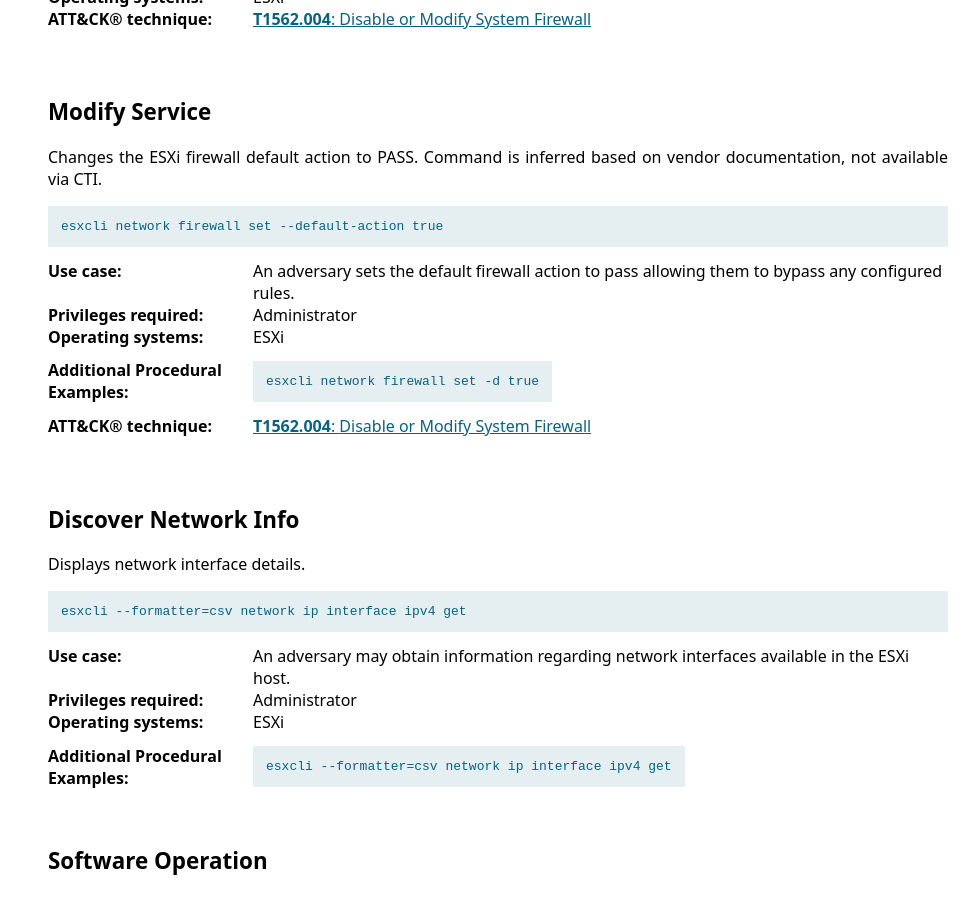
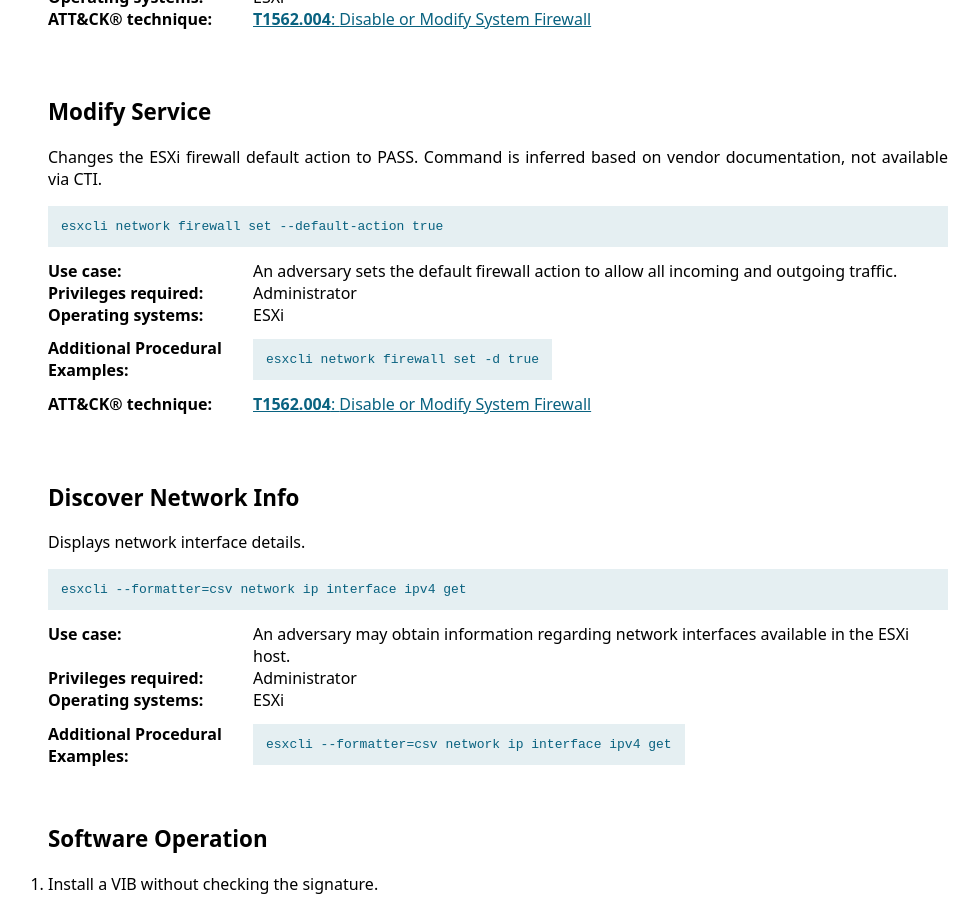
Before and after one commit to LOLESXi-Project/LOLESXi, a Jekyll site: the page built from _lolesxi/Binaries/esxcli.md, in a window 1280 px wide and 900 px high, scrolled down 5022 px. Shown: the whole window, without its empty margins (142-1121 px from the left). Built offline with Jekyll 4.4.1, drawn with Linux system fonts in a browser that asks for light colours.

Commit message:
rephrase use case

```diff
--- a/_lolesxi/Binaries/esxcli.md
+++ b/_lolesxi/Binaries/esxcli.md
@@ -73,7 +73,7 @@ Commands:
     OperatingSystem: ESXi
   - Command: esxcli network firewall set --default-action true
     Description: Changes the ESXi firewall default action to PASS. Command is inferred based on vendor documentation, not available via CTI.
-    Usecase: An adversary sets the default firewall action to pass allowing them to bypass any configured rules.
+    Usecase: An adversary sets the default firewall action to allow all incoming and outgoing traffic.
     Category: modify service
     Privileges: Administrator
     MitreID: T1562.004
```
